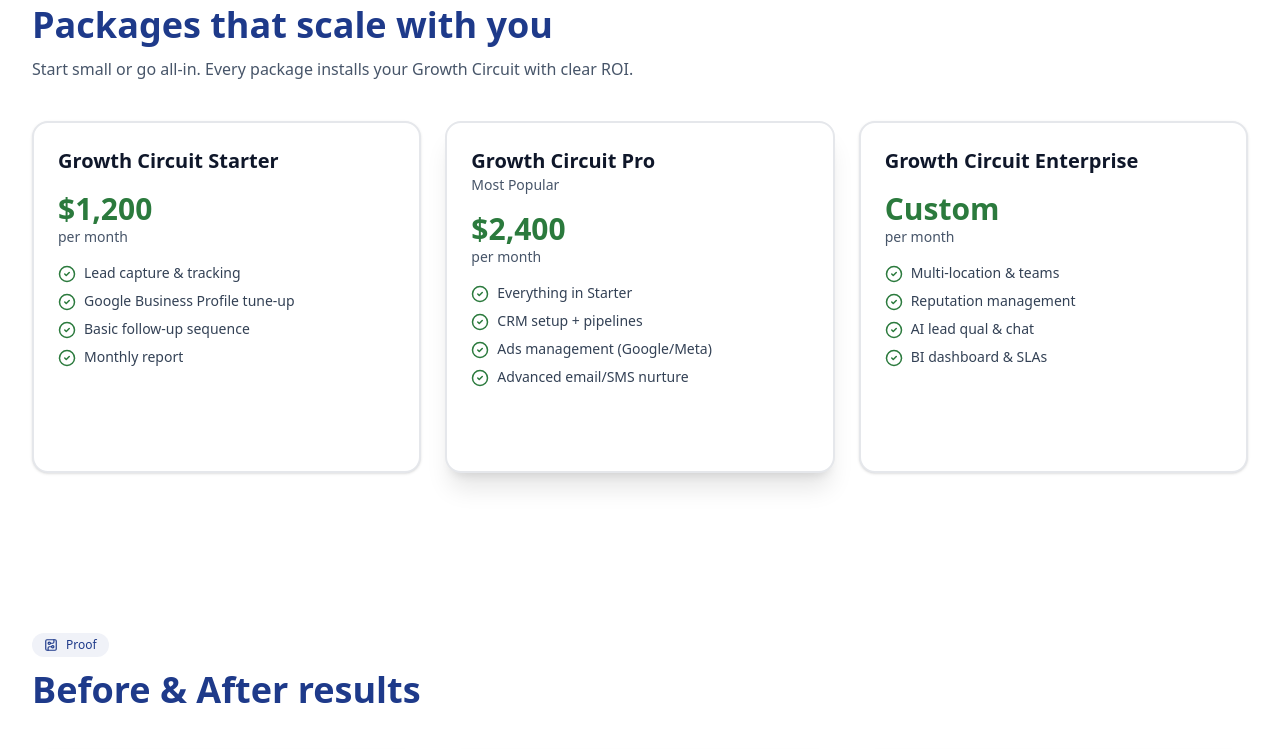
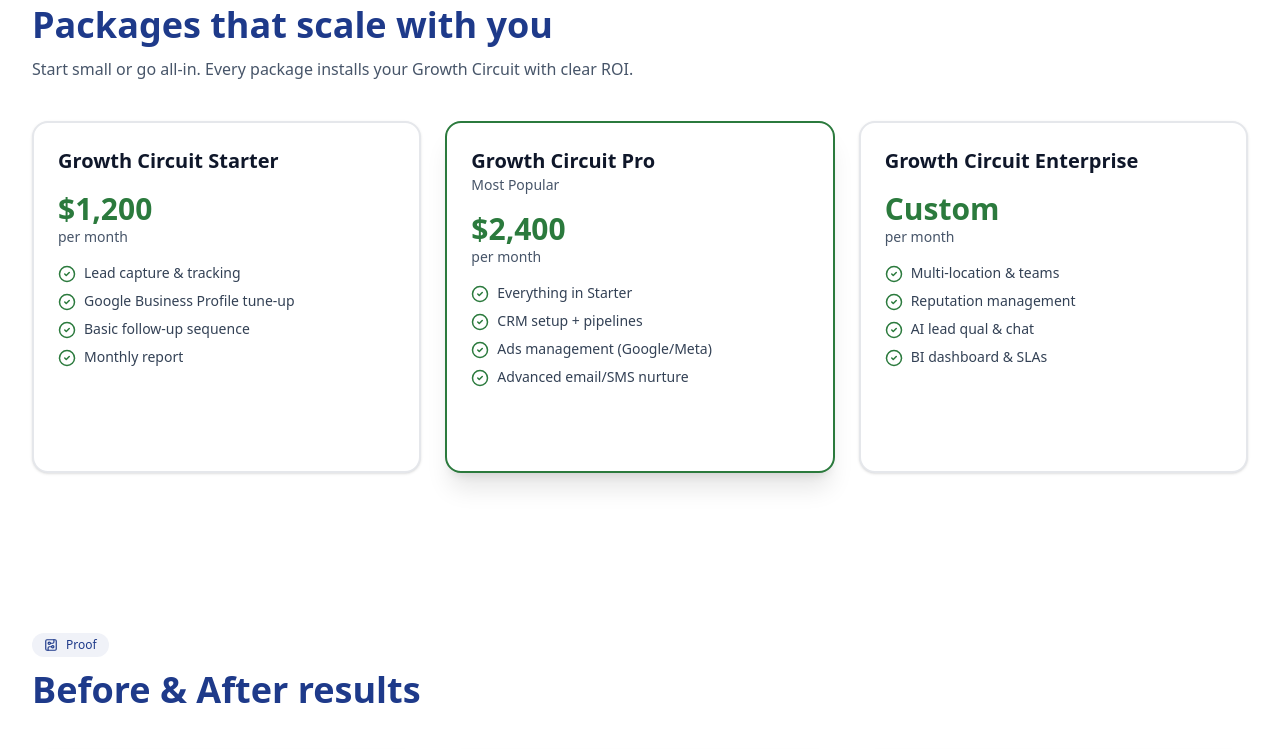
Before and after one commit to mikeippolito-stack/gromatic-site, a Next.js app: page / in a window 1280 px wide. Shown: the part 1420-2169 px from the top of the page. Built offline with nearby package versions, Linux system fonts and the light colour scheme.

Commit message:
Update card.tsx

```diff
--- a/components/ui/card.tsx
+++ b/components/ui/card.tsx
@@ -1,3 +1,27 @@
-import React from 'react';
-export function Card({ className='', children }:{className?:string, children:React.ReactNode}){ return <div className={`bg-white border rounded-2xl ${className}`}>{children}</div>; }
-export function CardContent({ className='', children }:{className?:string, children:React.ReactNode}){ return <div className={`p-6 ${className}`}>{children}</div>; }
+import * as React from "react";
+
+type DivProps = React.HTMLAttributes<HTMLDivElement>;
+
+export function Card({
+  className = "",
+  children,
+  ...props
+}: { className?: string; children: React.ReactNode } & DivProps) {
+  return (
+    <div {...props} className={`bg-white border rounded-2xl ${className}`}>
+      {children}
+    </div>
+  );
+}
+
+export function CardContent({
+  className = "",
+  children,
+  ...props
+}: { className?: string; children: React.ReactNode } & DivProps) {
+  return (
+    <div {...props} className={`p-6 ${className}`}>
+      {children}
+    </div>
+  );
+}
```
